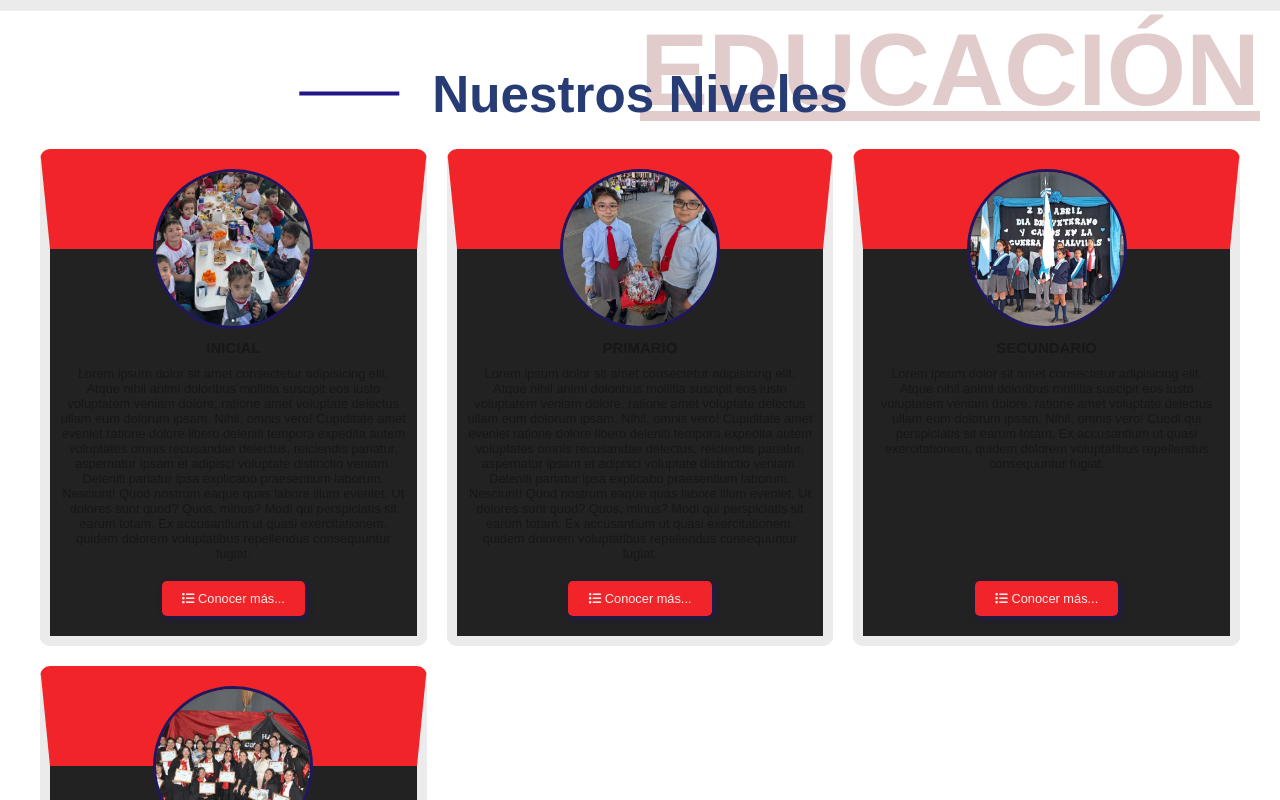
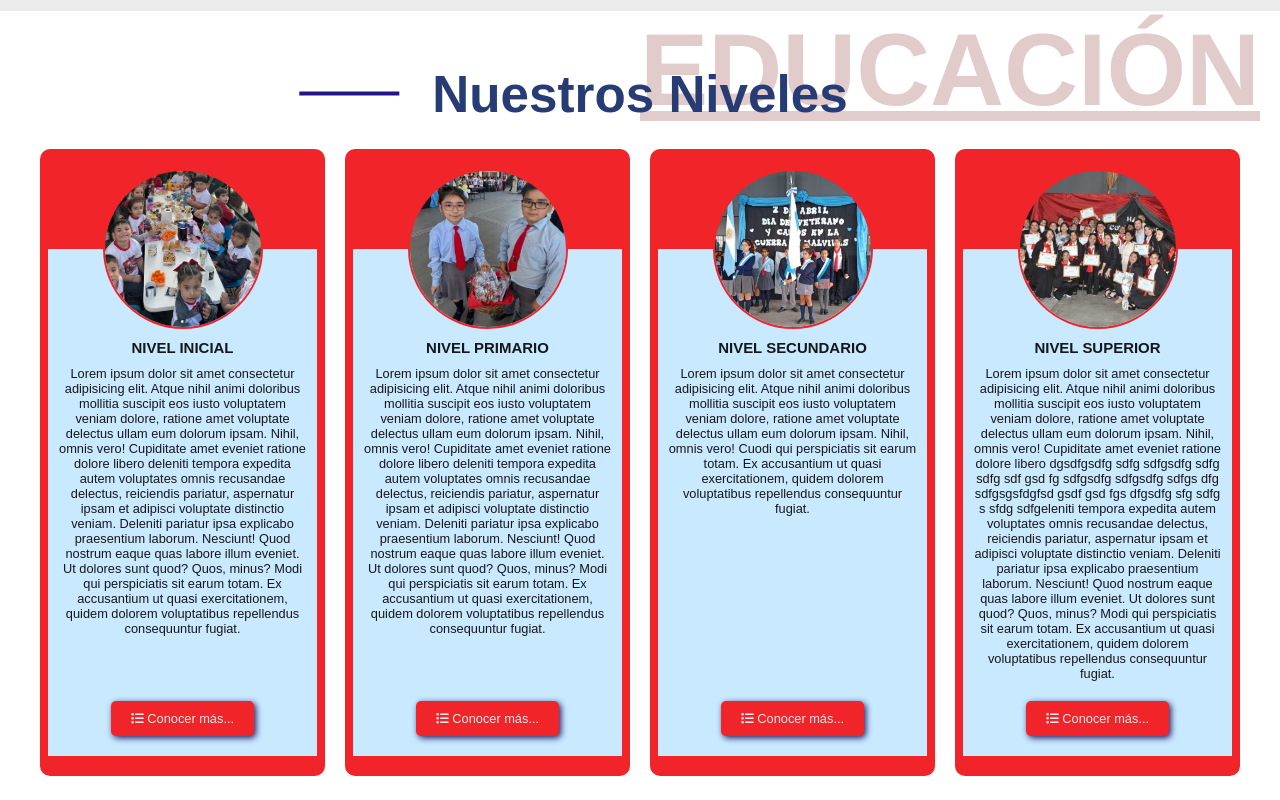
Before and after one commit to Yuske21/schoolWeb, a React (Vite) app: page / in a window 1280 px wide. Shown: the part 1320-2120 px from the top of the page. Built offline with nearby package versions, Linux system fonts and the light colour scheme; no server answers; the database is empty.

Commit message:
modificacion de colores de letra titulo

```diff
--- a/src/layouts/publicLayout/niveles/Niveles.jsx
+++ b/src/layouts/publicLayout/niveles/Niveles.jsx
@@ -19,7 +19,7 @@ const Niveles = () => {
                         <div className={style.level_img}>
                             <img src="src/assets/niveles/inicial.png" alt="" />
                         </div>
-                        <h3 className={style.level_title}>INICIAL</h3>
+                        <h3 className={style.level_title}>NIVEL INICIAL</h3>
                         <p className={style.level_content}>Lorem ipsum dolor sit amet consectetur adipisicing elit. Atque nihil animi doloribus mollitia suscipit eos iusto voluptatem veniam dolore, ratione amet voluptate delectus ullam eum dolorum ipsam. Nihil, omnis vero!
                             Cupiditate amet eveniet ratione dolore libero deleniti tempora expedita autem voluptates omnis recusandae delectus, reiciendis pariatur, aspernatur ipsam et adipisci voluptate distinctio veniam. Deleniti pariatur ipsa explicabo praesentium laborum. Nesciunt!
                             Quod nostrum eaque quas labore illum eveniet. Ut dolores sunt quod? Quos, minus? Modi qui perspiciatis sit earum totam. Ex accusantium ut quasi exercitationem, quidem dolorem voluptatibus repellendus consequuntur fugiat.
@@ -34,7 +34,7 @@ const Niveles = () => {
                         <div className={style.level_img}>
                             <img src="src/assets/niveles/primario.png" alt="" />
                         </div>
-                        <h3 className={style.level_title}>PRIMARIO</h3>
+                        <h3 className={style.level_title}>NIVEL PRIMARIO</h3>
                         <p className={style.level_content}>Lorem ipsum dolor sit amet consectetur adipisicing elit. Atque nihil animi doloribus mollitia suscipit eos iusto voluptatem veniam dolore, ratione amet voluptate delectus ullam eum dolorum ipsam. Nihil, omnis vero!
                             Cupiditate amet eveniet ratione dolore libero deleniti tempora expedita autem voluptates omnis recusandae delectus, reiciendis pariatur, aspernatur ipsam et adipisci voluptate distinctio veniam. Deleniti pariatur ipsa explicabo praesentium laborum. Nesciunt!
                             Quod nostrum eaque quas labore illum eveniet. Ut dolores sunt quod? Quos, minus? Modi qui perspiciatis sit earum totam. Ex accusantium ut quasi exercitationem, quidem dolorem voluptatibus repellendus consequuntur fugiat.
@@ -49,7 +49,7 @@ const Niveles = () => {
                         <div className={style.level_img}>
                             <img src="src/assets/niveles/secundario.png" alt="" />
                         </div>
-                        <h3 className={style.level_title}>SECUNDARIO</h3>
+                        <h3 className={style.level_title}>NIVEL SECUNDARIO</h3>
                         <p className={style.level_content}>Lorem ipsum dolor sit amet consectetur adipisicing elit. Atque nihil animi doloribus mollitia suscipit eos iusto voluptatem veniam dolore, ratione amet voluptate delectus ullam eum dolorum ipsam. Nihil, omnis vero!
                             Cuodi qui perspiciatis sit earum totam. Ex accusantium ut quasi exercitationem, quidem dolorem voluptatibus repellendus consequuntur fugiat.
                         </p>
@@ -63,7 +63,7 @@ const Niveles = () => {
                         <div className={style.level_img}>
                             <img src="src/assets/niveles/superior.jpg" alt="" />
                         </div>
-                        <h3 className={style.level_title}>SUPERIOR</h3>
+                        <h3 className={style.level_title}>NIVEL SUPERIOR</h3>
                         <p className={style.level_content}>Lorem ipsum dolor sit amet consectetur adipisicing elit. Atque nihil animi doloribus mollitia suscipit eos iusto voluptatem veniam dolore, ratione amet voluptate delectus ullam eum dolorum ipsam. Nihil, omnis vero!
                             Cupiditate amet eveniet ratione dolore libero dgsdfgsdfg sdfg sdfgsdfg sdfg sdfg sdf gsd fg sdfgsdfg sdfgsdfg sdfgs dfg sdfgsgsfdgfsd gsdf gsd fgs dfgsdfg sfg  sdfg s sfdg sdfgeleniti tempora expedita autem voluptates omnis recusandae delectus,
                             reiciendis pariatur, aspernatur ipsam et adipisci voluptate distinctio veniam. Deleniti pariatur ipsa explicabo praesentium laborum. Nesciunt!
--- a/src/layouts/publicLayout/niveles/Niveles.module.css
+++ b/src/layouts/publicLayout/niveles/Niveles.module.css
@@ -5,7 +5,7 @@
 
 .level_container {
     display: grid;
-    grid-template-columns: repeat(auto-fit, minmax(300px, 1fr));
+    grid-template-columns: repeat(auto-fit, minmax(250px, 1fr));
     gap: 20px;
     padding: 20px;
 }
@@ -15,27 +15,33 @@
     flex-direction: column;
     height: 100%;
     border-radius: 10px;
-    background-color: var(--color2);
-
-    border-top: 100px solid var(--color3);
-    border-bottom: 10px solid var(--color0);
-    border-left: 10px solid var(--color0);
-    border-right: 10px solid var(--color0);
+    border-top: 100px;
+    border-bottom: 20px;
+    border-left: 8px;
+    border-right: 8px;
+    border-style: solid;
+    border-color: var(--color3);
 
     position: relative;
+    background-color: var(--color7);
     transition: 0.3s ease-in-out;
 }
 
 .level:hover {
-    border-color: var(--color3);
+    box-shadow: 3px 3px 10px var(--color1);
+
+    .level_img{
+        box-shadow: 3px 3px 10px var(--color1);
+    }
 }
 
 .level_img {
+    transition: 0.3s ease-in-out;
+
     width: 160px;
     height: 160px;
     border-radius: 50%;
-    border: 3px solid var(--color6);
-
+    border: 2px solid var(--color3);
     position: absolute;
     left: 50%;
     top: 0;
```
